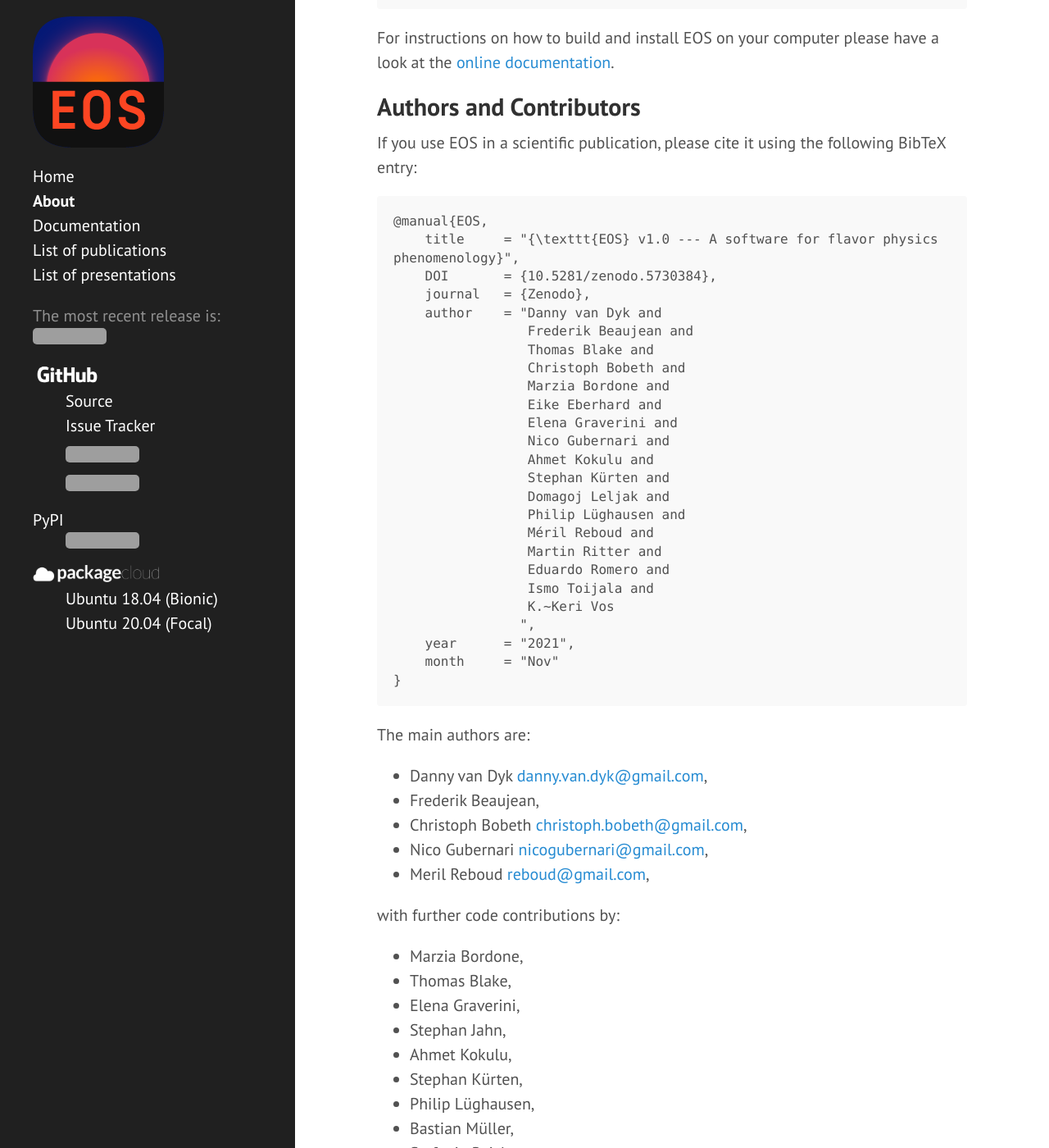
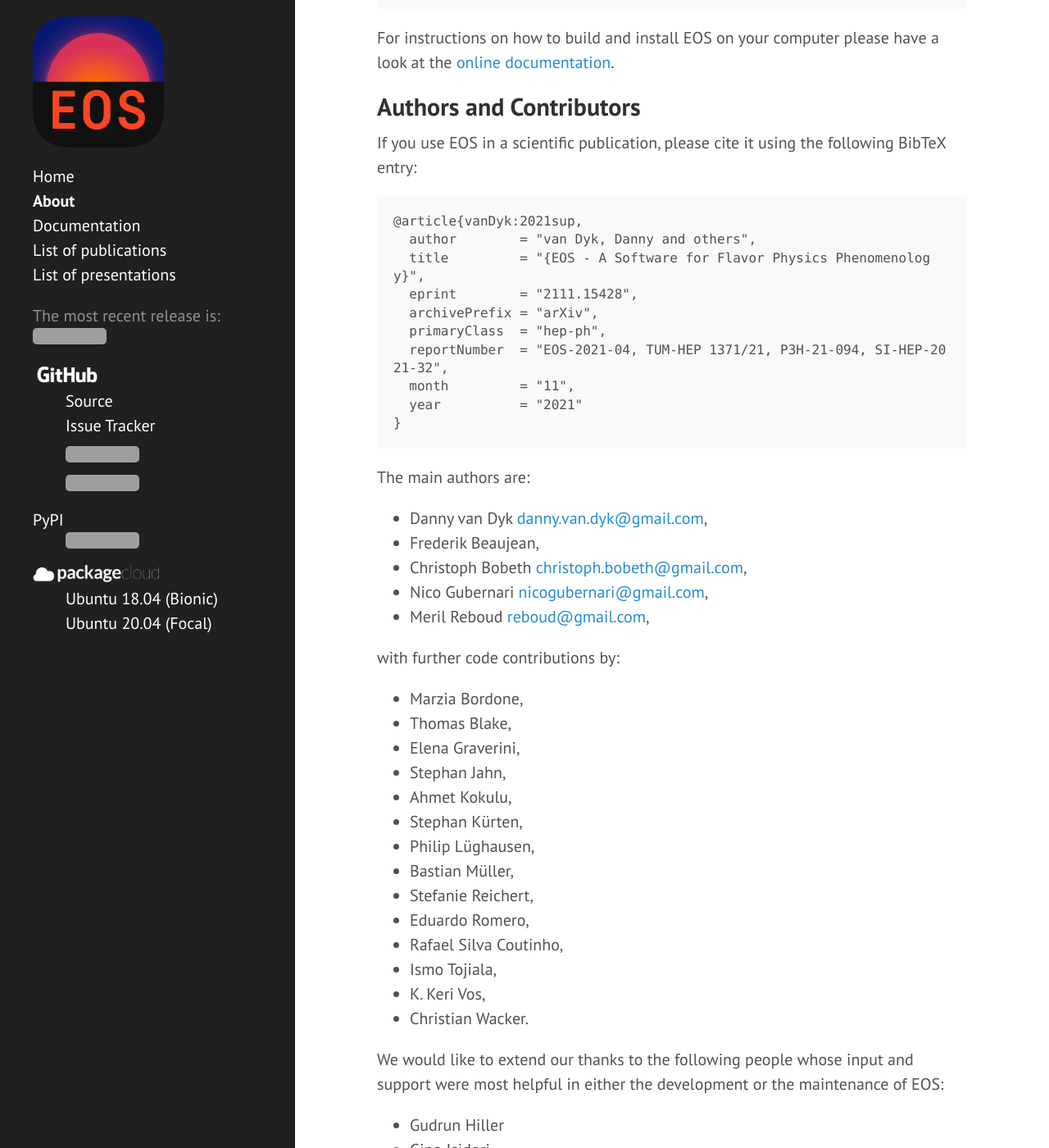
Before and after one commit to eos/eos.github.io, a Jekyll site: the page built from about.md, in a window 1280 px wide and 1400 px high, scrolled down 1021 px. Shown: the whole window at 82% size. Built offline with Jekyll 4.4.1, drawn with Linux system fonts in a browser that asks for light colours; grey boxes are pictures that could not be loaded.

Commit message:
Use Inspire's EOS v1.0 BibTeX entry in the 'About' page

```diff
--- a/about.md
+++ b/about.md
@@ -45,30 +45,15 @@ Authors and Contributors
 
 If you use EOS in a scientific publication, please cite it using the following BibTeX entry:
 
-    @manual{EOS,
-        title     = "{\texttt{EOS} v1.0 --- A software for flavor physics phenomenology}",
-        DOI       = {10.5281/zenodo.5730384},
-        journal   = {Zenodo},
-        author    = "Danny van Dyk and
-                     Frederik Beaujean and
-                     Thomas Blake and
-                     Christoph Bobeth and
-                     Marzia Bordone and
-                     Eike Eberhard and
-                     Elena Graverini and
-                     Nico Gubernari and
-                     Ahmet Kokulu and
-                     Stephan Kürten and
-                     Domagoj Leljak and
-                     Philip Lüghausen and
-                     Méril Reboud and
-                     Martin Ritter and
-                     Eduardo Romero and
-                     Ismo Toijala and
-                     K.~Keri Vos
-                    ",
-        year      = "2021",
-        month     = "Nov"
+    @article{vanDyk:2021sup,
+      author        = "van Dyk, Danny and others",
+      title         = "{EOS - A Software for Flavor Physics Phenomenology}",
+      eprint        = "2111.15428",
+      archivePrefix = "arXiv",
+      primaryClass  = "hep-ph",
+      reportNumber  = "EOS-2021-04, TUM-HEP 1371/21, P3H-21-094, SI-HEP-2021-32",
+      month         = "11",
+      year          = "2021"
     }
 
 
```
